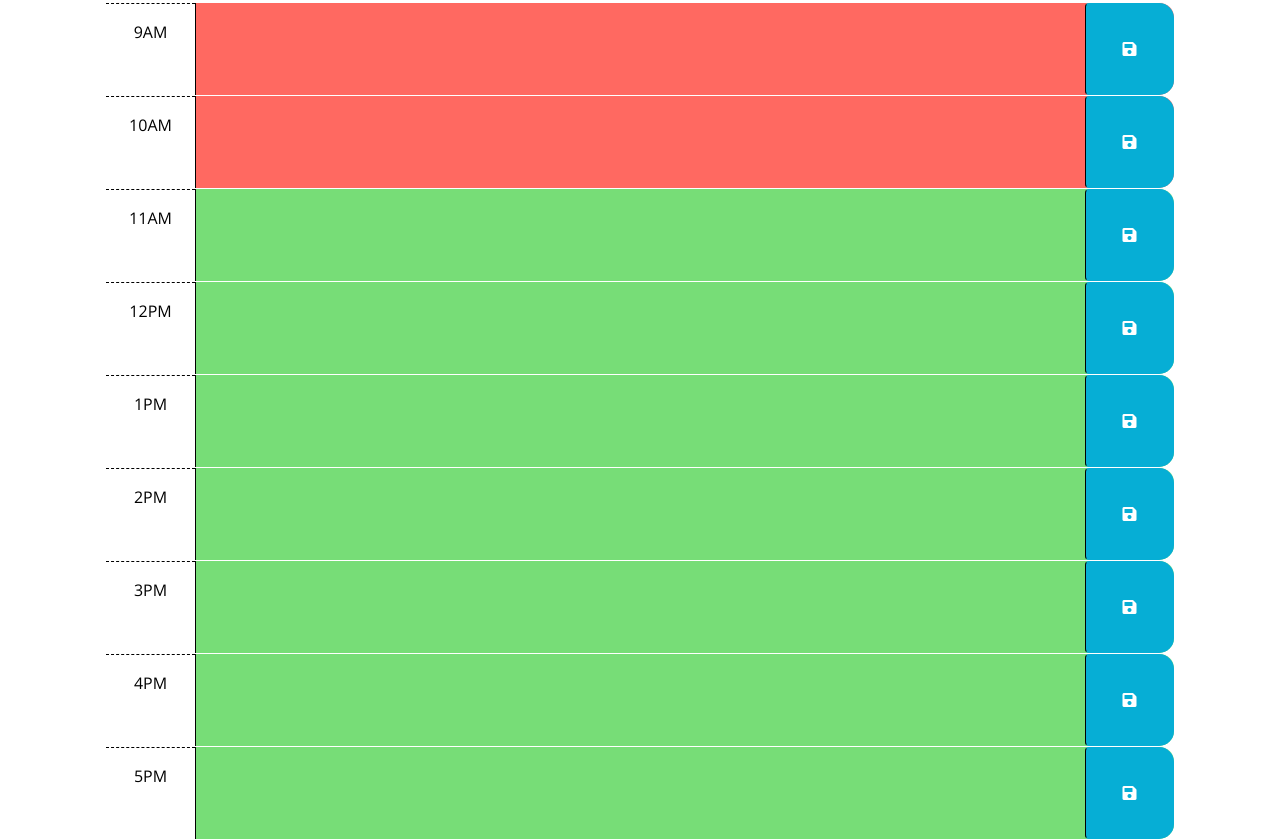
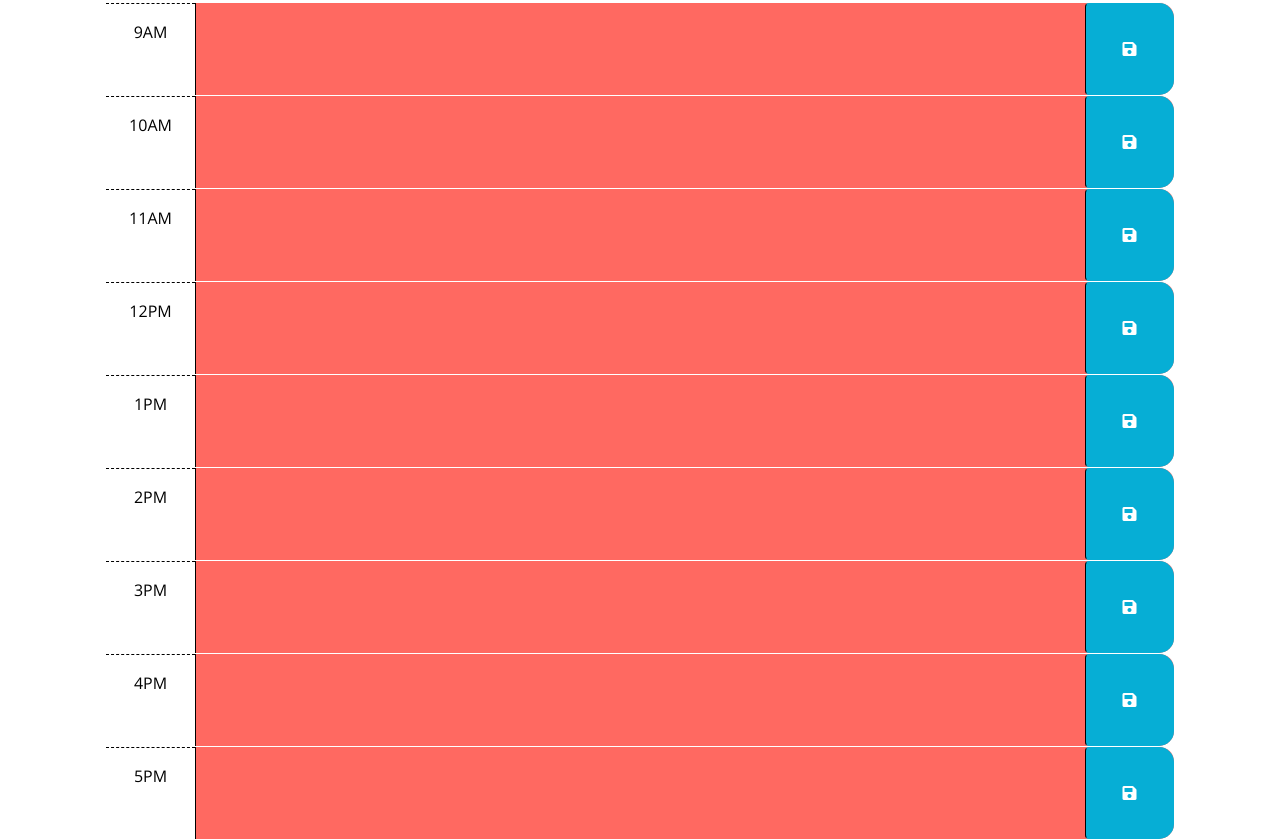
Before and after one commit to BrianPizz/work-day-scheduler, a plain HTML site: page index.html in a window 1280 px wide. Shown: the part 300-1139 px from the top of the page. Drawn offline with nearby package versions, Linux system fonts and the light colour scheme.

Commit message:
cleared all status classes from time blocks

```diff
--- a/index.html
+++ b/index.html
@@ -29,18 +29,8 @@
       <p id="currentDay" class="lead"></p>
     </header>
     <div class="container-lg px-5">
-      <!-- Use class for "past", "present", and "future" to apply styles to the
-        time-block divs accordingly. The javascript will need to do this by
-        adding/removing these classes on each div by comparing the hour in the
-        id to the current hour. The html provided below is meant to be an example
-        demonstrating how the css provided can be leveraged to create the
-        desired layout and colors. The html below should be removed or updated
-        in the finished product. Remember to delete this comment once the
-        code is implemented.
-        -->
 
-      <!-- Example of a past time block. The "past" class adds a gray background color. -->
-      <div id="hour-9" class="row time-block past">
+      <div id="hour-9" class="row time-block">
         <div class="col-2 col-md-1 hour text-center py-3">9AM</div>
         <textarea class="col-8 col-md-10 description" rows="3"> </textarea>
         <button class="btn saveBtn col-2 col-md-1" aria-label="save">
@@ -48,8 +38,7 @@
         </button>
       </div>
 
-      <!-- Example of a a present time block. The "present" class adds a red background color. -->
-      <div id="hour-10" class="row time-block present">
+      <div id="hour-10" class="row time-block">
         <div class="col-2 col-md-1 hour text-center py-3">10AM</div>
         <textarea class="col-8 col-md-10 description" rows="3"> </textarea>
         <button class="btn saveBtn col-2 col-md-1" aria-label="save">
@@ -57,8 +46,7 @@
         </button>
       </div>
 
-      <!-- Example of a future time block. The "future" class adds a green background color. -->
-      <div id="hour-11" class="row time-block future">
+      <div id="hour-11" class="row time-block">
         <div class="col-2 col-md-1 hour text-center py-3">11AM</div>
         <textarea class="col-8 col-md-10 description" rows="3"> </textarea>
         <button class="btn saveBtn col-2 col-md-1" aria-label="save">
@@ -66,7 +54,7 @@
         </button>
       </div>
 
-      <div id="hour-12" class="row time-block future">
+      <div id="hour-12" class="row time-block">
         <div class="col-2 col-md-1 hour text-center py-3">12PM</div>
         <textarea class="col-8 col-md-10 description" rows="3"> </textarea>
         <button class="btn saveBtn col-2 col-md-1" aria-label="save">
@@ -74,7 +62,7 @@
         </button>
       </div>
 
-      <div id="hour-13" class="row time-block future">
+      <div id="hour-13" class="row time-block">
         <div class="col-2 col-md-1 hour text-center py-3">1PM</div>
         <textarea class="col-8 col-md-10 description" rows="3"> </textarea>
         <button class="btn saveBtn col-2 col-md-1" aria-label="save">
@@ -82,7 +70,7 @@
         </button>
       </div>
 
-      <div id="hour-14" class="row time-block future">
+      <div id="hour-14" class="row time-block">
         <div class="col-2 col-md-1 hour text-center py-3">2PM</div>
         <textarea class="col-8 col-md-10 description" rows="3"> </textarea>
         <button class="btn saveBtn col-2 col-md-1" aria-label="save">
@@ -90,7 +78,7 @@
         </button>
       </div>
 
-      <div id="hour-15" class="row time-block future">
+      <div id="hour-15" class="row time-block">
         <div class="col-2 col-md-1 hour text-center py-3">3PM</div>
         <textarea class="col-8 col-md-10 description" rows="3"> </textarea>
         <button class="btn saveBtn col-2 col-md-1" aria-label="save">
@@ -98,7 +86,7 @@
         </button>
       </div>
 
-      <div id="hour-16" class="row time-block future">
+      <div id="hour-16" class="row time-block">
         <div class="col-2 col-md-1 hour text-center py-3">4PM</div>
         <textarea class="col-8 col-md-10 description" rows="3"> </textarea>
         <button class="btn saveBtn col-2 col-md-1" aria-label="save">
@@ -106,7 +94,7 @@
         </button>
       </div>
 
-      <div id="hour-17" class="row time-block future">
+      <div id="hour-17" class="row time-block">
         <div class="col-2 col-md-1 hour text-center py-3">5PM</div>
         <textarea class="col-8 col-md-10 description" rows="3"> </textarea>
         <button class="btn saveBtn col-2 col-md-1" aria-label="save">
```
